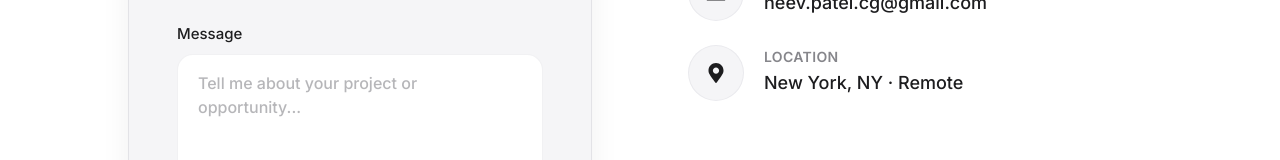
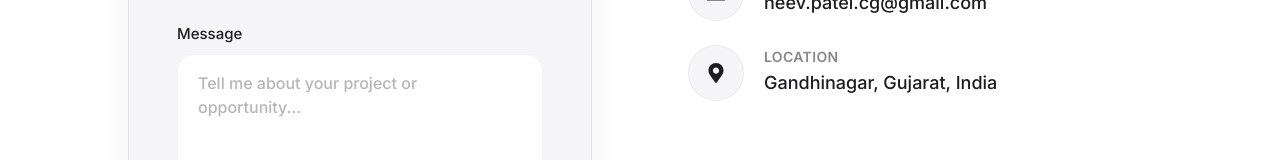
Before and after one commit to neev3654/Portfolio, a React (Vite) app: page /contact in a window 1280 px wide. Shown: the part 719-879 px from the top of the page. Built offline with nearby package versions, Linux system fonts and the light colour scheme.

Commit message:
Update location to Gandhinagar, Gujarat, India in Contact section

```diff
--- a/src/components/Contact.jsx
+++ b/src/components/Contact.jsx
@@ -299,7 +299,7 @@
                 </div>
                 <div>
                   <p className="text-sm font-semibold text-muted mb-0.5 tracking-wide uppercase">Location</p>
-                  <p className="text-lg font-medium">New York, NY · Remote</p>
+                  <p className="text-lg font-medium">Gandhinagar, Gujarat, India</p>
                 </div>
               </div>
             </div>
```
